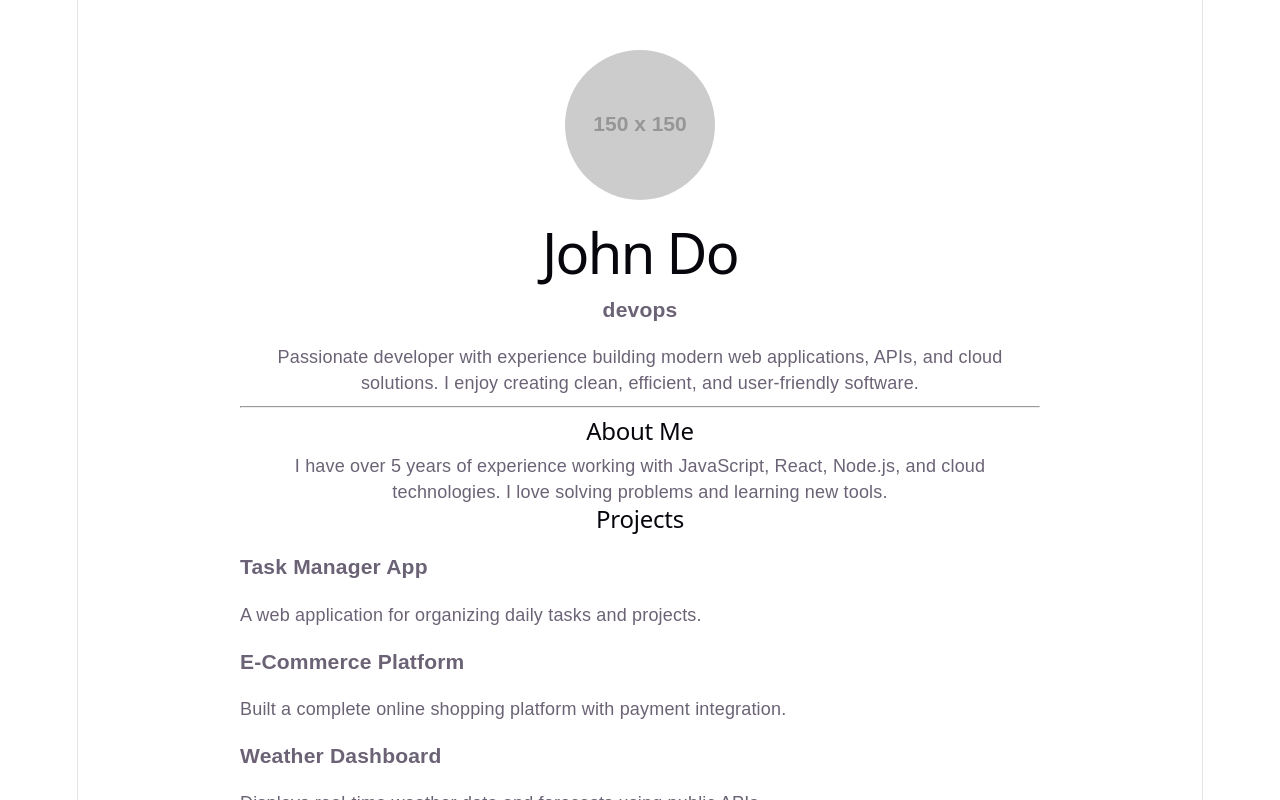
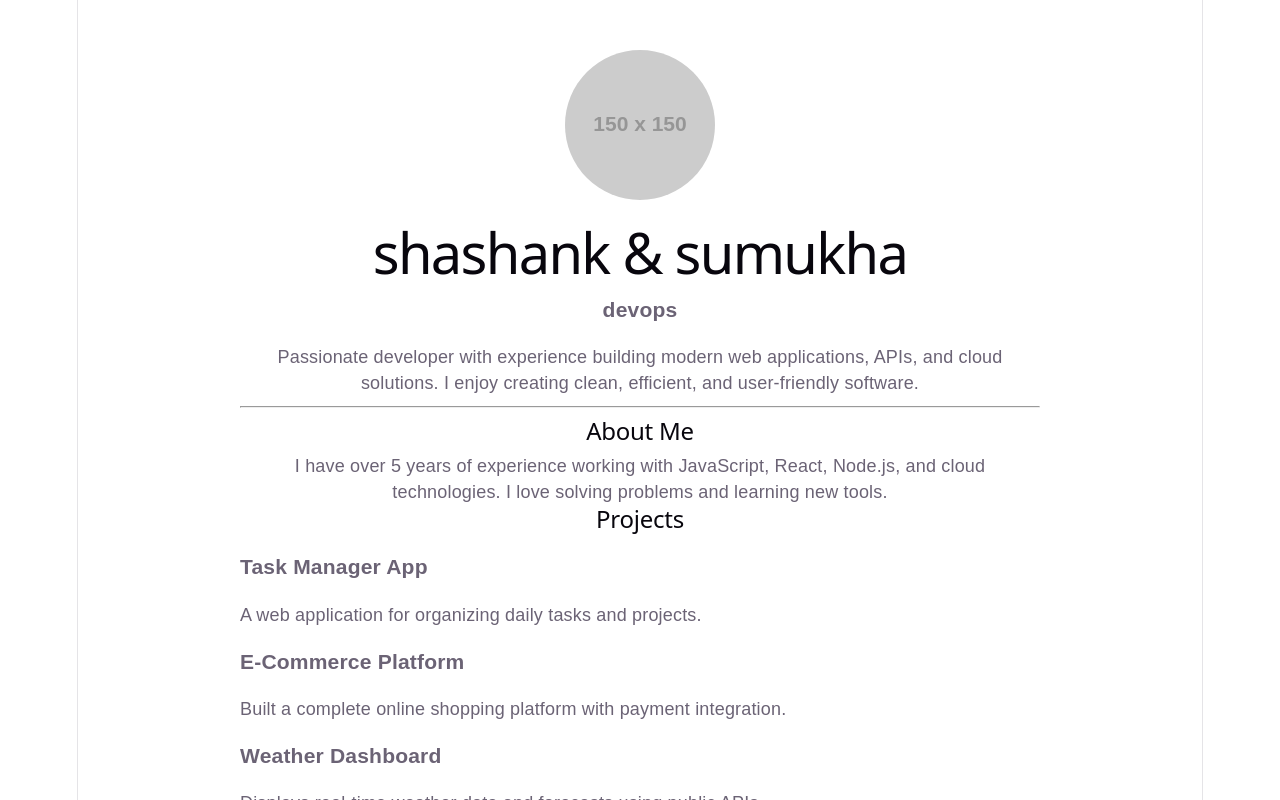
Before and after one commit to Shashank1464/workshop-ss, a React (Vite) app: page / in a window 1280 px wide. Shown: the top 800 px of the page. Built offline with nearby package versions, Linux system fonts and the light colour scheme.

Commit message:
Update header name from 'John Do' to 'shashank & sumukha'

```diff
--- a/src/App.jsx
+++ b/src/App.jsx
@@ -19,7 +19,7 @@ function App() {
         }}
       />
 
-      <h1>John Do</h1>
+      <h1>shashank & sumukha</h1>
       <h3>devops</h3>
 
       <p>
```
